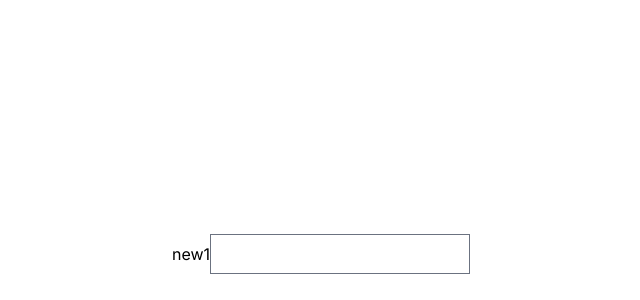
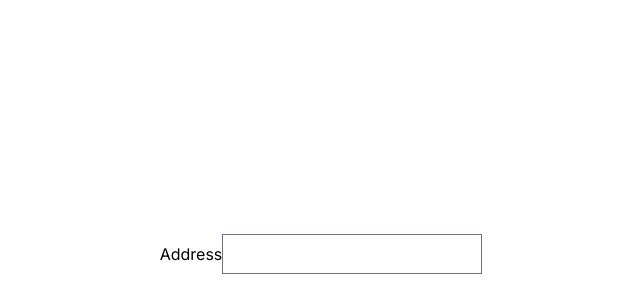
Before and after one commit to HuynhNgThach/next-dashboard, a Next.js app: page / in a window 1280 px wide. Shown: the part 146-446 px from the top of the page, without its empty margins (319-959 px from the left). Built offline with nearby package versions, Linux system fonts and the light colour scheme; a web font is replaced by a local one.

Commit message:
trigger deploy

```diff
--- a/app/page.tsx
+++ b/app/page.tsx
@@ -1,12 +1,34 @@
+'use client'
 import AcmeLogo from "@/app/ui/acme-logo";
 import { lusitana } from "@/app/ui/fonts";
 import Image from "next/image";
 
 import Link from "next/link";
 export default function Page() {
+  function getMapUrl(address = "Ben Thanh, District 1, Ho Chi Minh City, Vietnam") {
+    // URL encode the address
+    const encodedAddress = encodeURIComponent(address);
+
+    // Detect the user's platform
+    const userAgent = navigator.userAgent;
+    let mapUrl = '';
+
+    if (/android/i.test(userAgent)) {
+      // Android platform
+      mapUrl = `geo:0,0?q=${encodedAddress}`;
+    } else if (/iPad|iPhone|iPod/.test(userAgent)) {
+      // iOS platform
+      mapUrl = `maps:?q=${encodedAddress}`;
+    } else {
+      // Default to Google Maps web
+      mapUrl = `https://www.google.com/maps/search/?api=1&query=${encodedAddress}`;
+    }
+
+    return mapUrl;
+  }
   return (
     <main className="flex min-h-screen justify-center items-center w-full">
-      <p>new1</p>
+      <a href={getMapUrl()}>Address</a>
       <input type="text" inputMode="numeric" className="h-10" />
     </main>
   );
```
